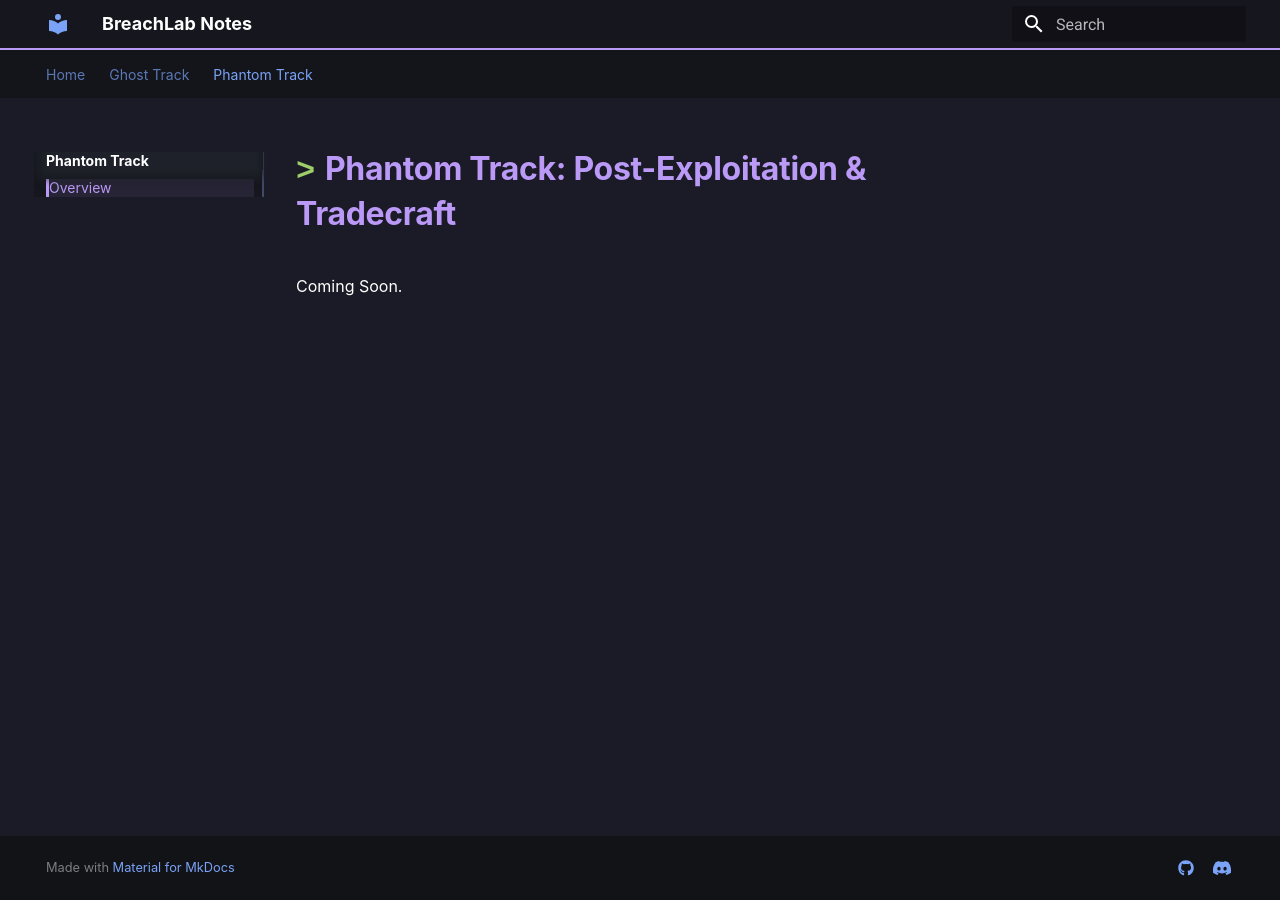
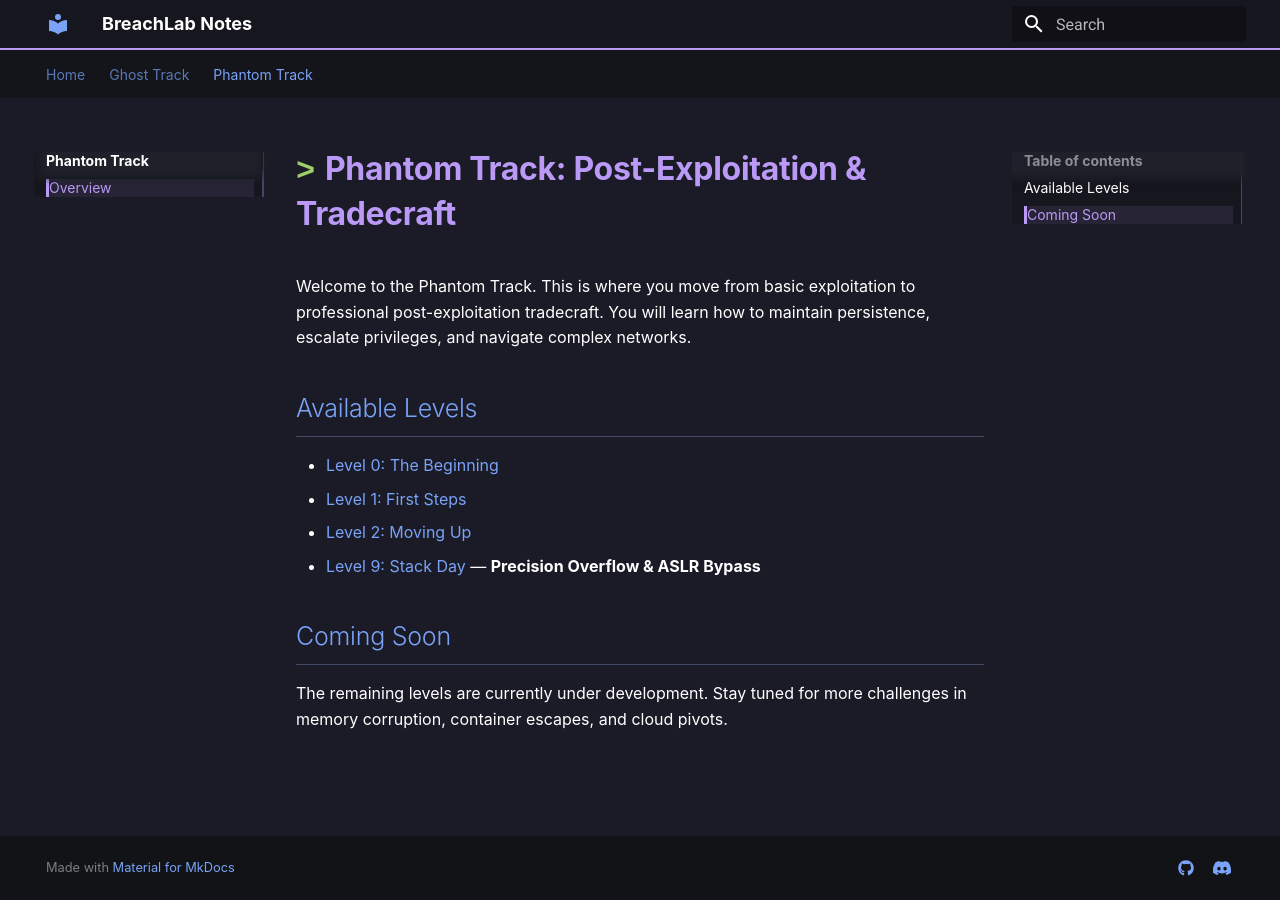
Before and after one commit to 0xm1sk/breachlab-docs, an MkDocs documentation site: the page built from docs/phantom/index.md, in a window 1280 px wide. Built offline with MkDocs 1.6.1 and Material for MkDocs 9.7.7, drawn with Linux system fonts in a browser that asks for light colours.

Commit message:
docs(phantom): update index to link to lvl9

```diff
--- a/docs/phantom/index.md
+++ b/docs/phantom/index.md
@@ -1,3 +1,13 @@
 # Phantom Track: Post-Exploitation & Tradecraft
 
-Coming Soon.
+Welcome to the Phantom Track. This is where you move from basic exploitation to professional post-exploitation tradecraft. You will learn how to maintain persistence, escalate privileges, and navigate complex networks.
+
+## Available Levels
+
+- [Level 0: The Beginning](lvl0.md)
+- [Level 1: First Steps](lvl1.md)
+- [Level 2: Moving Up](lvl2.md)
+- [Level 9: Stack Day](lvl9.md) — **Precision Overflow & ASLR Bypass**
+
+## Coming Soon
+The remaining levels are currently under development. Stay tuned for more challenges in memory corruption, container escapes, and cloud pivots.
```
